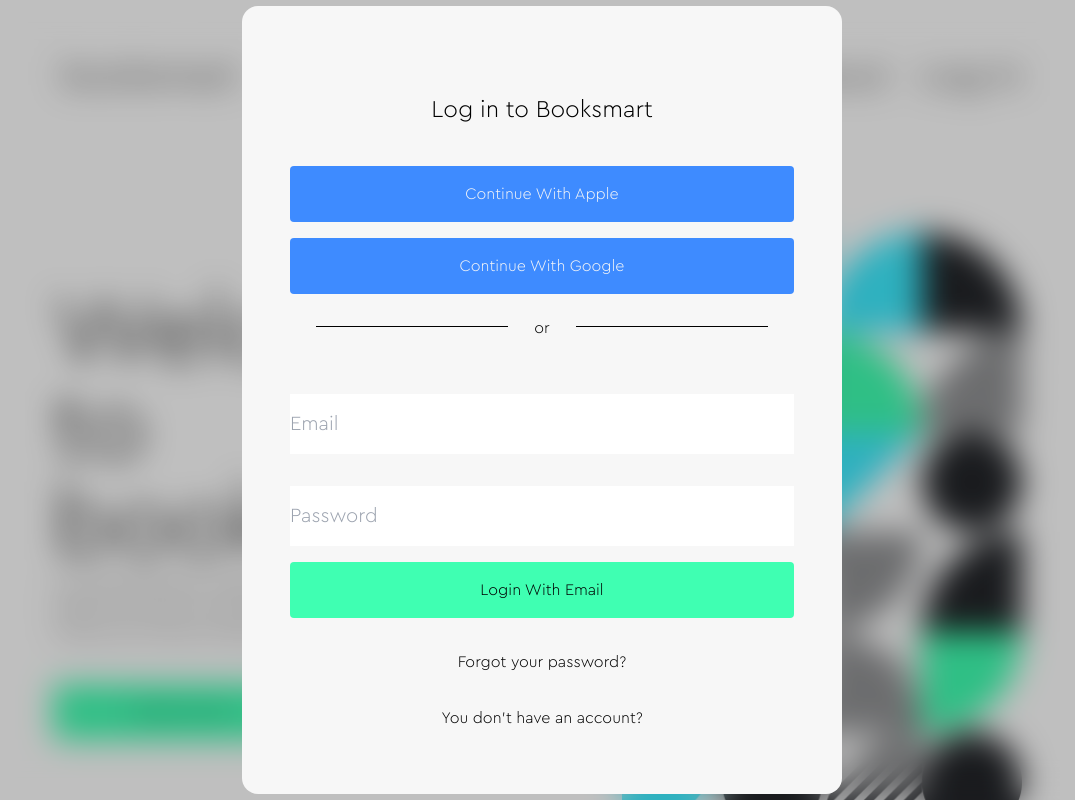
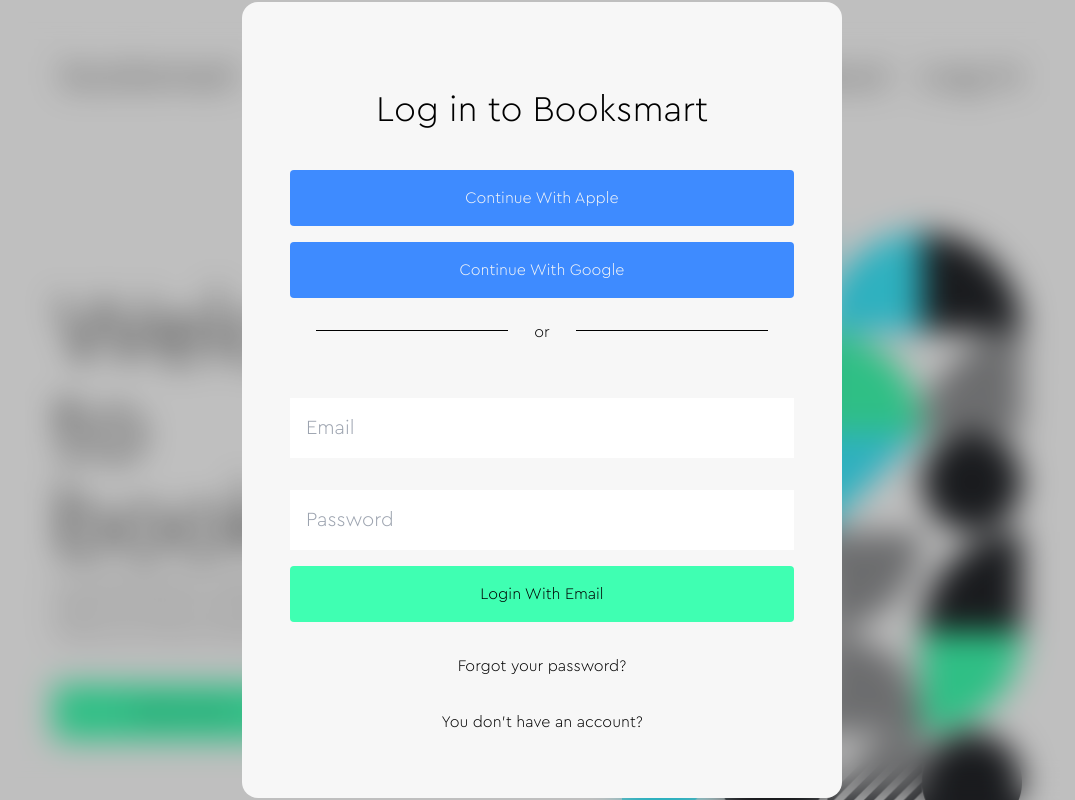
Before and after one commit to ryan-spencer1220/booksmart, a Next.js app: page / in a window 1280 px wide. Both pictures are taken after a click on the item "Log In". Shown: the top 800 px of the page, without its empty margins (98-1173 px from the left). Built offline with nearby package versions, Linux system fonts and the light colour scheme.

Commit message:
add backend file

```diff
--- a/app/components/modal.tsx
+++ b/app/components/modal.tsx
@@ -4,6 +4,7 @@
 import BlueButton from "./blue-button";
 import GreenButton from "./green-button";
 import Link from "next/link";
+import { FaApple } from "react-icons/fa";
 
 export default function Modal(props: any) {
   const [email, setEmail] = useState<string>("");
@@ -17,7 +18,7 @@
     >
       <div className="w-[600px] flex flex-col">
         <div className="bg-white p-12 rounded-2xl grid grid-cols-1 justify-center text-center">
-          <p className="text-2xl py-10">Log in to Booksmart</p>
+          <p className="text-4xl py-10">Log in to Booksmart</p>
           <div className="grid grid-cols-1 gap-4">
             <BlueButton text="Continue With Apple" />
             <BlueButton text="Continue With Google" />
@@ -28,8 +29,8 @@
             <hr className="w-48 h-1 mx-auto my-4 bg-gray-100 border-1"></hr>
           </div>
           <form className="grid grid-cols-1 py-4">
-            <input placeholder="Email" className="my-4 py-4 text-xl" />
-            <input placeholder="Password" className="my-4 py-4 text-xl" />
+            <input placeholder="Email" className="my-4 p-4 text-xl" />
+            <input placeholder="Password" className="my-4 p-4 text-xl" />
             <GreenButton text="Login With Email" link="/" />
           </form>
           <Link href="/" className="py-4 hover:text-blue">
--- a/package.json
+++ b/package.json
@@ -1,6 +1,7 @@
 {
   "name": "booksmart",
   "version": "0.1.0",
+  "type": "module",
   "private": true,
   "scripts": {
     "dev": "next dev",
@@ -14,9 +15,14 @@
     "@types/react": "18.0.33",
     "@types/react-dom": "18.0.11",
     "autoprefixer": "10.4.14",
+    "body-parser": "^1.20.2",
+    "cors": "^2.8.5",
+    "dotenv": "^16.0.3",
     "eslint": "8.38.0",
     "eslint-config-next": "13.3.0",
+    "express": "^4.18.2",
     "next": "13.3.0",
+    "openai": "^3.2.1",
     "postcss": "8.4.21",
     "react": "18.2.0",
     "react-dom": "18.2.0",
```
Also changed, not shown: index.js (added, +44 -0 lines), 1 other file (tests, documents, lock files or other folders).
